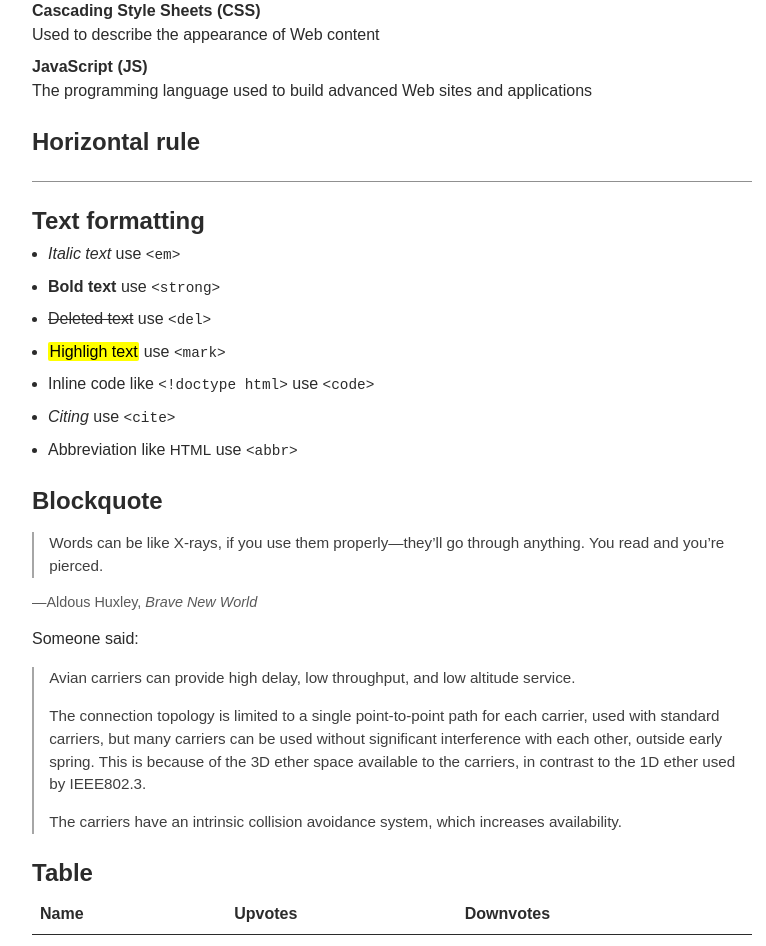
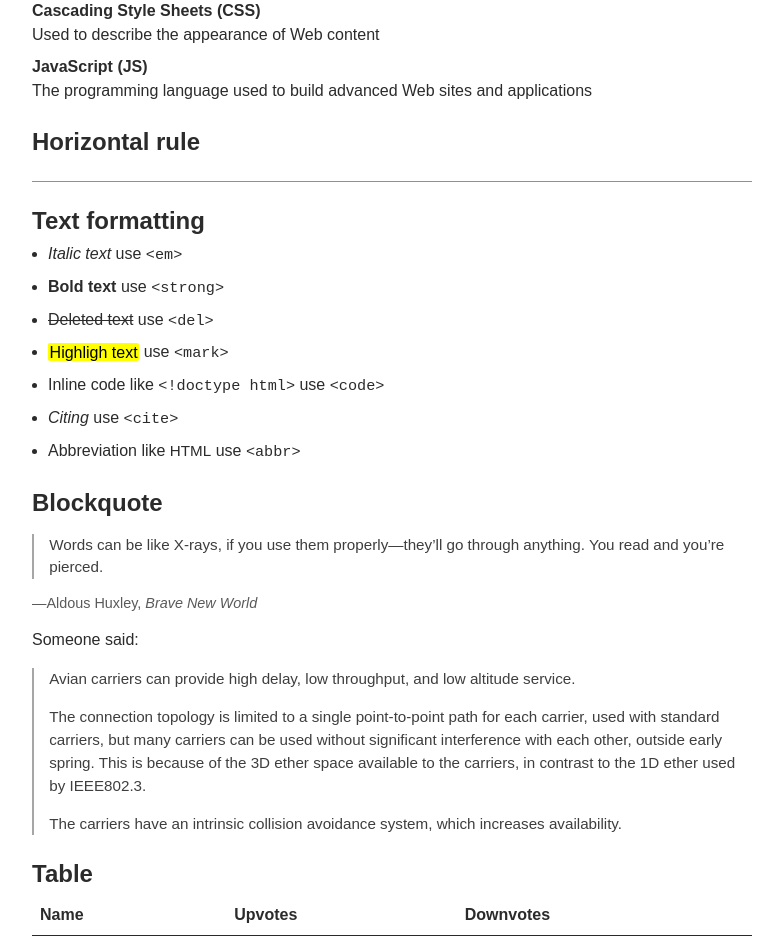
Before and after one commit to aflim/blog, a Jekyll site: the page built from styleguide.md, in a window 1280 px wide. Shown: the part 840-1786 px from the top of the page, without its empty margins (248-1014 px from the left). Built offline with Jekyll 4.4.1, drawn with Linux system fonts in a browser that asks for light colours.

Commit message:
Update _typography.scss

```diff
--- a/_sass/_typography.scss
+++ b/_sass/_typography.scss
@@ -105,7 +105,7 @@
 code,
 pre {
   font-family: monospace;
-  font-size: $type-scale-down-1;
+  font-size: 95%;;
 }
 
 pre {
@@ -117,7 +117,8 @@
 
 .highlight {
   padding: $spacer-base;
-  margin-inline: $spacer-base;
+  margin-inline: 0;
+  margin-block-end: $spacer-base;
   background-color: $bg-2;
 
   .highlight {
```
